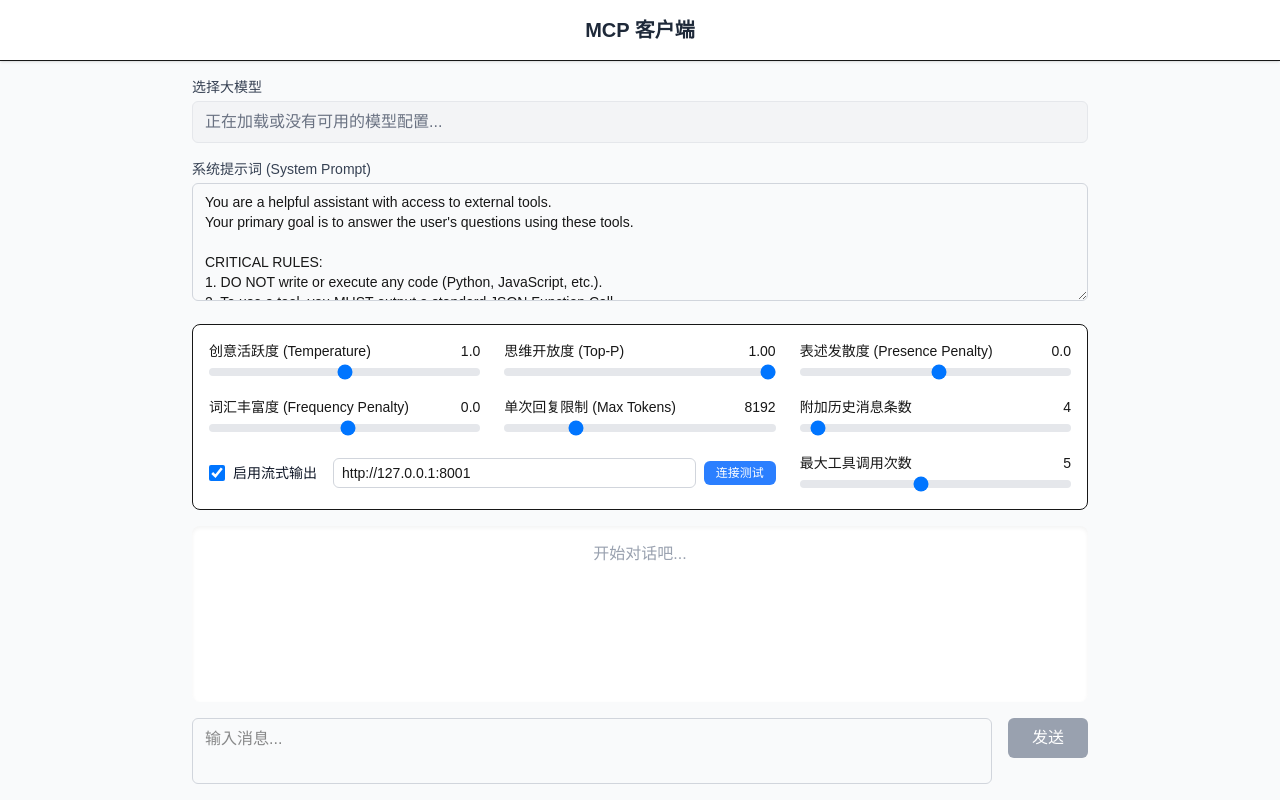
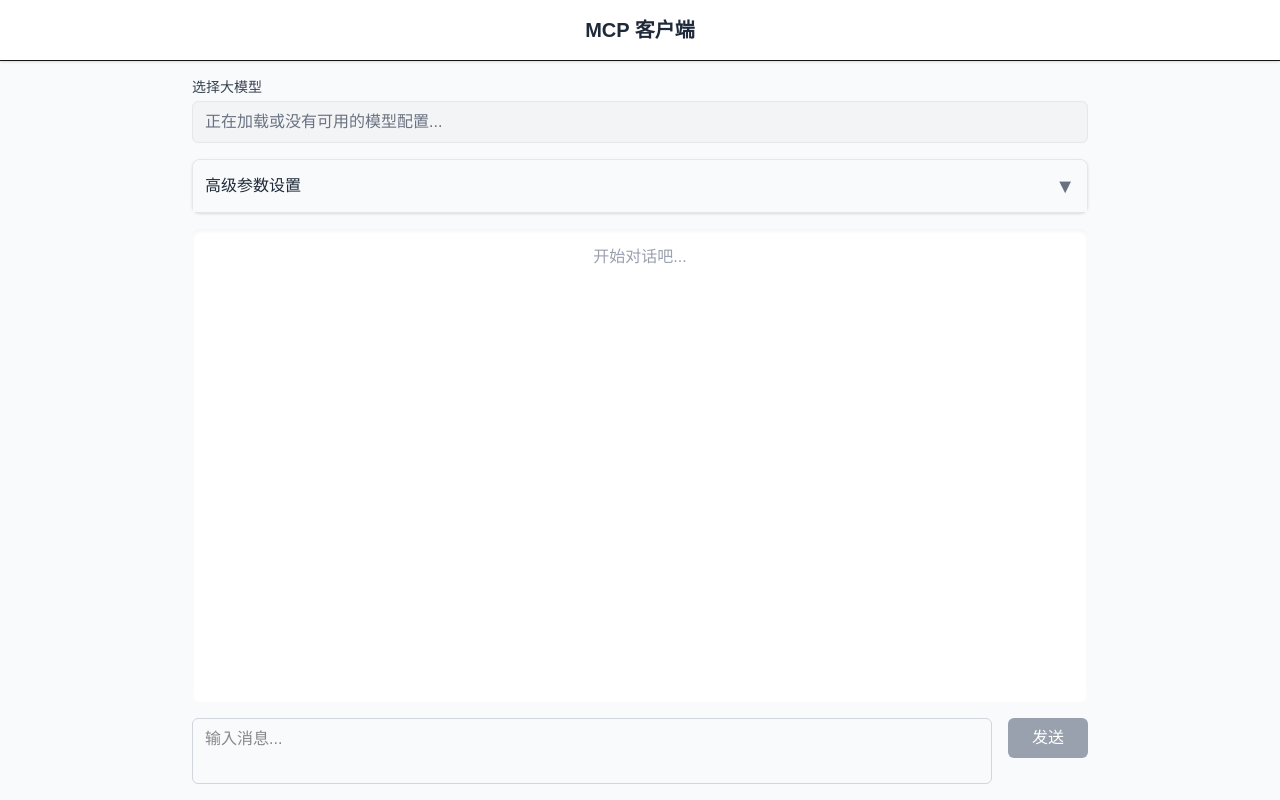
Before and after one commit to visionliao/llm-mcp-tools, a Next.js app in the folder user-ui/: page / in a window 1280 px wide. Built offline with nearby package versions, Linux system fonts and the light colour scheme.

Commit message:
将前端页面的模型参数设置放到折叠面板中

```diff
--- a/user-ui/src/app/page.tsx
+++ b/user-ui/src/app/page.tsx
@@ -50,6 +50,8 @@ CRITICAL RULES:
   );
   // 工具调用最大循环次数
   const [maxToolCalls, setMaxToolCalls] = useState(5); // 默认5次
+  // 用于控制高级设置面板的展开和收起
+  const [isSettingsExpanded, setIsSettingsExpanded] = useState(false); // 默认不展开
 
   // 连接测试处理函数
   const handleConnectivityTest = async () => {
@@ -234,6 +236,29 @@ CRITICAL RULES:
               </div>
             )}
           </div>
+
+          {/* --- 创建可折叠的高级设置面板 --- */}
+          <div className="mb-4 border border-gray-200 rounded-lg bg-white shadow-sm">
+            {/* --- 面板标题和折叠按钮 --- */}
+            <div
+              className="flex justify-between items-center p-3 cursor-pointer bg-gray-50 rounded-t-lg hover:bg-gray-100"
+              onClick={() => setIsSettingsExpanded(!isSettingsExpanded)}
+            >
+              <h3 className="font-medium text-gray-800">高级参数设置</h3>
+              <span className="text-xl text-gray-500 transform transition-transform duration-300"
+                style={{ transform: isSettingsExpanded ? 'rotate(180deg)' : 'rotate(0deg)' }}
+              >
+                ▼
+              </span>
+            </div>
+
+            {/* --- 可折叠的内容区域 --- */}
+            <div
+              className={`transition-all duration-500 ease-in-out overflow-hidden ${
+                isSettingsExpanded ? 'max-h-[1000px] opacity-100' : 'max-h-0 opacity-0'
+              }`}
+            >
+              <div className="p-4 border-t border-gray-200">
                 {/* --- 系统提示词  --- */}
                 <div className="mb-4">
                   <label htmlFor="systemPrompt" className="block text-sm font-medium text-gray-700 mb-1">
@@ -248,8 +273,6 @@ CRITICAL RULES:
                     className="w-full px-3 py-2 border border-gray-300 rounded-md focus:outline-none focus:ring-2 focus:ring-blue-500 resize-y text-sm"
                   />
                 </div>
-
-          {/* --- 在模型选择下方添加参数滑块 --- */}
                 <div className="grid grid-cols-1 md:grid-cols-3 gap-x-6 gap-y-4 mb-4 p-4 border rounded-lg bg-white text-sm">
                   {/* --- 第一行：创意活跃度 和 思维开放度 和 表述发散度 --- */}
                   <div>
@@ -332,6 +355,9 @@ CRITICAL RULES:
                     </div>
                   </div>
                 </div>
+              </div>
+            </div>
+          </div>
 
           <div ref={chatContainerRef} className="flex-grow bg-white rounded-lg shadow-inner p-4 overflow-y-auto mb-4 space-y-4">
             {/* 渲染已完成的对话历史 */}
```
Lines whose indentation alone changed are shown as unchanged.
